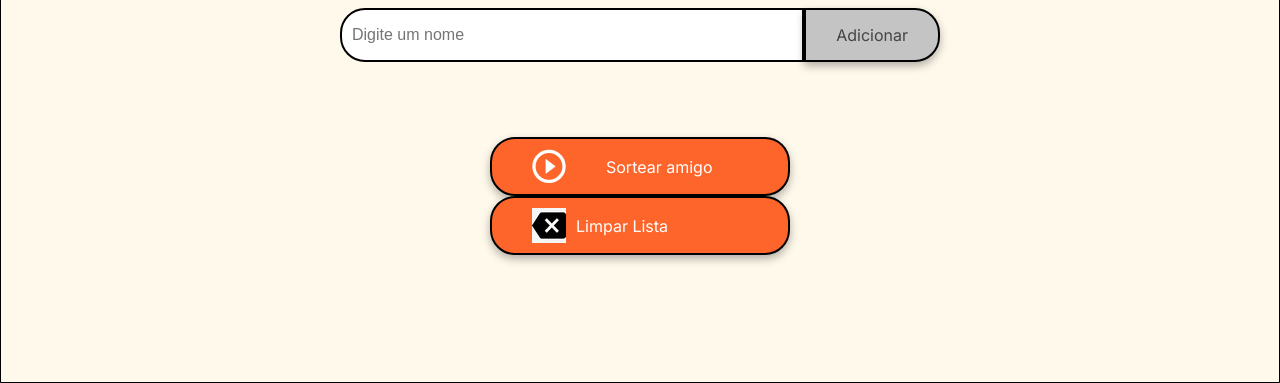
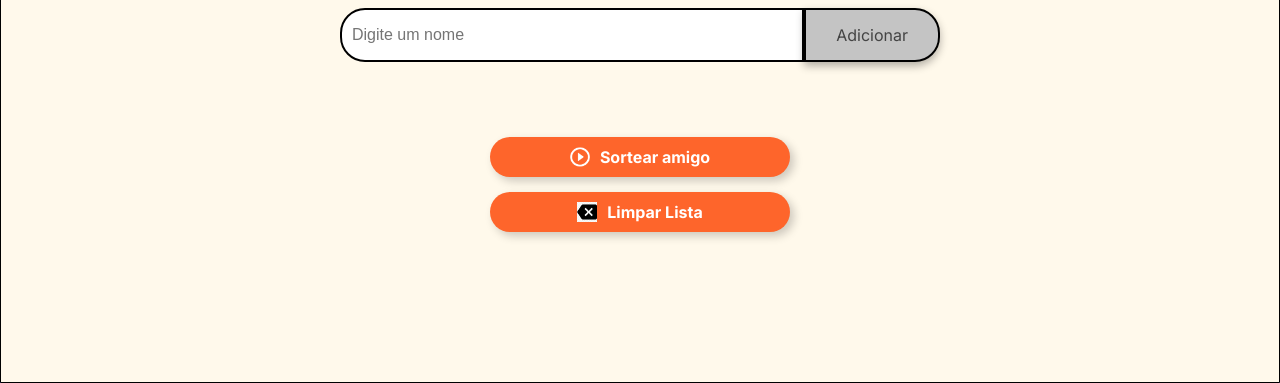
Before and after one commit to LucasCortibeli94/amigo-secreto, a plain HTML site: page index.html in a window 1280 px wide. Shown: the part 417-800 px from the top of the page. Drawn offline with Linux system fonts and the light colour scheme.

Commit message:
Ajuste no botão Limpar Lista

```diff
--- a/app.js
+++ b/app.js
@@ -86,13 +86,3 @@ function limparLista() {
     atualizarLista(); // Atualiza a exibição da lista
     document.getElementById("resultado").innerHTML = ""; // Limpa o resultado do sorteio
 }
-
-// Adiciona um botão para limpar a lista com ícone de backspace
-document.addEventListener("DOMContentLoaded", function() {
-    let buttonContainer = document.querySelector(".button-container");
-    let botaoLimpar = document.createElement("button");
-    botaoLimpar.className = "button-draw";
-    botaoLimpar.innerHTML = '<img src="assets/backspace_icon.png" alt="Ícone de backspace" style="margin-right: 10px;"> Limpar Lista';
-    botaoLimpar.onclick = limparLista;
-    buttonContainer.appendChild(botaoLimpar);
-});
--- a/index.html
+++ b/index.html
@@ -32,6 +32,11 @@
                     <img src="assets/play_circle_outline.png" alt="Ícone para sortear">
                     Sortear amigo
                 </button>
+
+                <button class="button-clear" onclick="limparLista()" aria-label="Limpar lista de amigos">
+                    <img src="assets/backspace_icon.png" alt="Ícone para limpar lista">
+                    Limpar Lista
+                </button>
             </div>
         </section>
     </main>
--- a/style.css
+++ b/style.css
@@ -89,7 +89,10 @@ body {
 
 .button-container {
     width: 300px;
-    justify-content: center;
+    display: flex;
+    flex-direction: column;
+    align-items: center;
+    gap: 15px;
 }
 
 /* Estilos de entrada de texto */
@@ -113,6 +116,7 @@ button {
     border-radius: 25px;
     box-shadow: 0 4px 8px rgba(0, 0, 0, 0.3);
     cursor: pointer;
+    transition: all 0.3s ease-in-out;
 }
 
 .button-add {
@@ -142,21 +146,37 @@ ul {
     text-align: center;
 }
 
-/* Botão de sortear título */
-.button-draw {
+/* Botões de ação */
+.button-draw,
+.button-clear {
     display: flex;
     align-items: center;
+    justify-content: center;
     width: 100%;
     padding: 10px 40px;
     color: var(--color-white);
     background-color: var(--color-button);
     font-size: 16px;
+    font-weight: bold;
+    border-radius: 25px;
+    border: none;
+    transition: all 0.3s ease-in-out;
+    box-shadow: 4px 4px 10px rgba(0, 0, 0, 0.2);
+    gap: 10px;
 }
 
-.button-draw img {
-    margin-right: 40px;
+.button-draw img,
+.button-clear img {
+    width: 20px;
+    height: 20px;
 }
 
-.button-draw:hover {
+.button-draw:hover,
+.button-clear:hover {
     background-color: var(--color-button-hover);
 }
+
+.button-draw:active,
+.button-clear:active {
+    transform: scale(0.95);
+}
```
